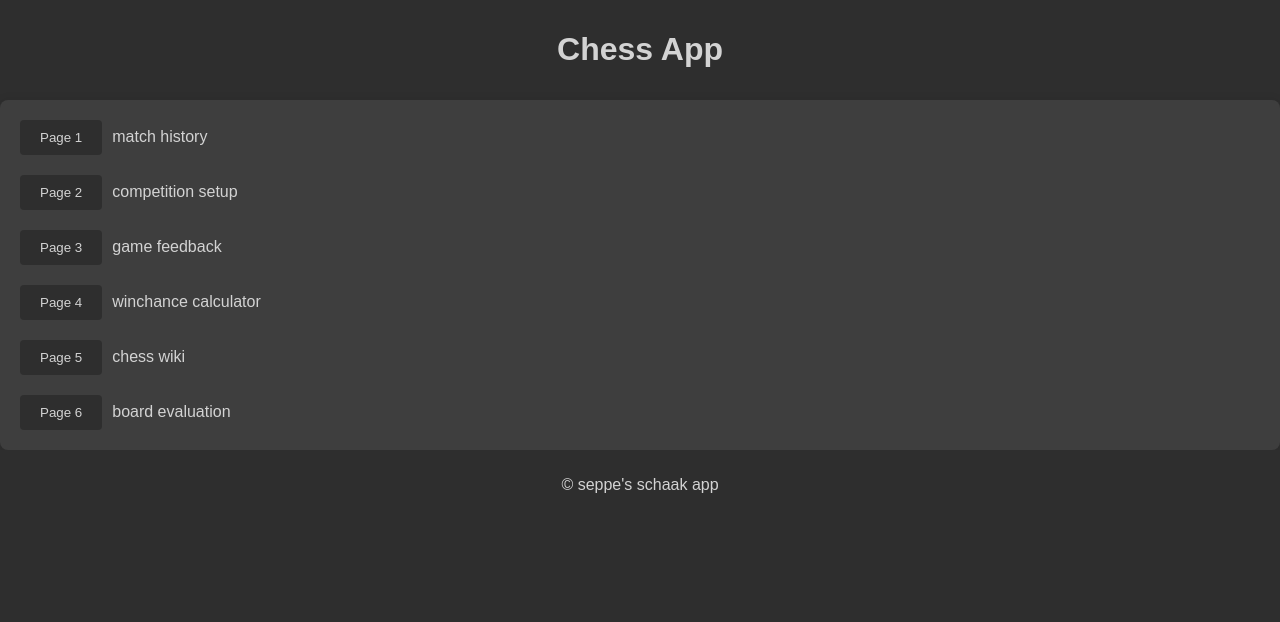
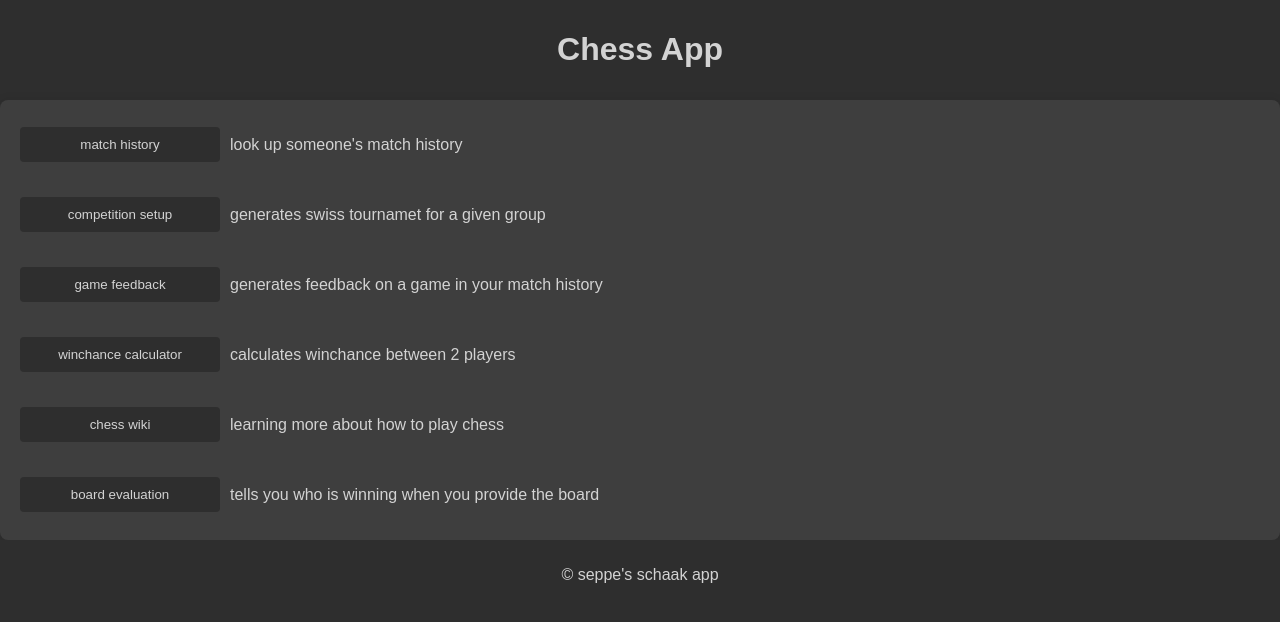
Before and after one commit to seppeDeMunck/cloudtaak_chessapp, a Laravel app: page /buttons in a window 1280 px wide. Shown: the top 622 px of the page. Run offline with Laravel 12, Linux system fonts and the light colour scheme.

```diff
--- a/chess-app/app/Http/Controllers/Page3Controller.php
+++ b/chess-app/app/Http/Controllers/Page3Controller.php
@@ -54,10 +54,8 @@ class Page3Controller extends Controller
             try {
                 $response = $this->soapClient->__soapCall('getMoveSuggestion', [['game_id' => $playerId]]);
                 Log::info('Raw SOAP Response for Move Suggestion: ' . print_r($response, true));
+                $feedback = $response;
 
-                if (isset($response->suggestion)) {
-                    $feedback = (string)$response->suggestion;
-                }
 
             } catch (\SoapFault $e) {
                 Log::error('SOAP Error (Move Suggestion): ' . $e->getMessage());
--- a/chess-app/resources/views/buttons.blade.php
+++ b/chess-app/resources/views/buttons.blade.php
@@ -13,18 +13,18 @@
             align-items: flex-start;
         }
 
+        /* Use a grid for each row: left column for button, right column for explanation */
         .button-item {
-            display: flex;
+            display: grid;
+            grid-template-columns: 200px 1fr; /* adjust first column width as desired */
             align-items: center;
             gap: 10px;
         }
-
-        .button-item button {
-            flex-shrink: 0;
-        }
-
-        .button-item p {
-            margin: 0;
+        .button-item a button {
+            width: 100%; /* make button take full width in the first column */
+            text-align: center; /* center-align the button text horizontally */
+            padding: 10px; /* add padding for better vertical alignment */
+            box-sizing: border-box; /* ensure padding is included in the width */
         }
     </style>
 </head>
@@ -35,28 +35,28 @@
     <div class="container">
         <div class="button-container">
             <div class="button-item">
-                <a href="{{ route('page1') }}"><button>Page 1</button></a>
-                <p>match history</p>
+                <a href="{{ route('page1') }}"><button>match history</button></a>
+                <p>look up someone's match history</p>
             </div>
             <div class="button-item">
-                <a href="{{ route('page2') }}"><button>Page 2</button></a>
-                <p>competition setup</p>
+                <a href="{{ route('page2') }}"><button>competition setup</button></a>
+                <p>generates swiss tournamet for a given group</p>
             </div>
             <div class="button-item">
-                <a href="{{ route('page3') }}"><button>Page 3</button></a>
-                <p>game feedback</p>
+                <a href="{{ route('page3') }}"><button>game feedback</button></a>
+                <p>generates feedback on a game in your match history</p>
             </div>
             <div class="button-item">
-                <a href="{{ route('page4') }}"><button>Page 4</button></a>
-                <p>winchance calculator</p>
+                <a href="{{ route('page4') }}"><button>winchance calculator</button></a>
+                <p>calculates winchance between 2 players</p>
             </div>
             <div class="button-item">
-                <a href="{{ route('page5') }}"><button>Page 5</button></a>
-                <p>chess wiki</p>
+                <a href="{{ route('page5') }}"><button>chess wiki</button></a>
+                <p>learning more about how to play chess</p>
             </div>
             <div class="button-item">
-                <a href="{{ route('page6') }}"><button>Page 6</button></a>
-                <p>board evaluation</p>
+                <a href="{{ route('page6') }}"><button>board evaluation</button></a>
+                <p>tells you who is winning when you provide the board</p>
             </div>
         </div>
     </div>
```
Also changed, not shown: chess-app/resources/views/page3.blade.php (+0 -7 lines), 1 other file.
